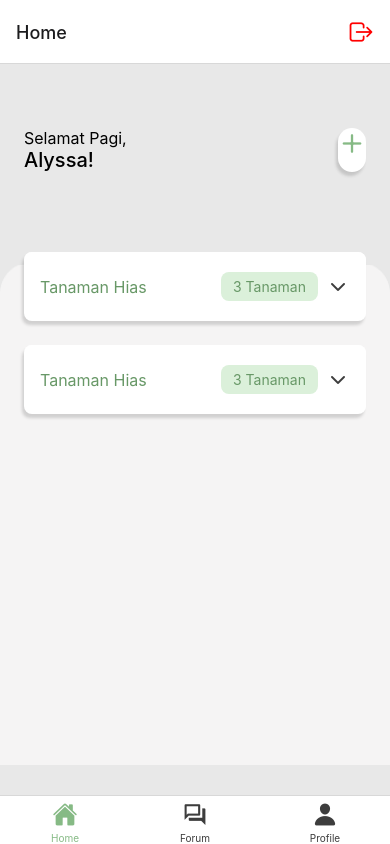
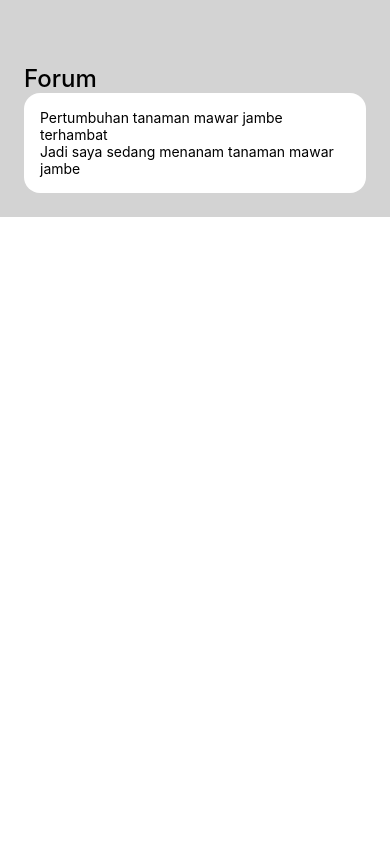
Before and after one commit to H8-FP-GreenSaver/Client, a React Native app in the folder GreenSaver/: screen /GreenSaver in a window 390 px wide. Built offline with nearby package versions, Linux system fonts and the light colour scheme.

Commit message:
feat: add forum [on progress]

```diff
--- a/GreenSaver/App.js
+++ b/GreenSaver/App.js
@@ -9,6 +9,7 @@ import PreSteps from "./screens/PreStepsScreen";
 import Steps from "./screens/StepsScreen";
 import PestsList from "./screens/PestsList";
 import PestDetail from "./screens/PestDetail";
+import ForumScreen from "./screens/ForumScreen";
 
 // import RegisterScreen from "./screens/RegisterPage";
 // import { createNativeStackNavigator } from "@react-navigation/native-stack";
@@ -17,10 +18,10 @@ import PestDetail from "./screens/PestDetail";
 
 export default function App() {
   return (
-    // <PestsList />
-    <AuthProvider>
-      <MainStack />
-    </AuthProvider>
+    <ForumScreen />
+    // <AuthProvider>
+    //   <MainStack />
+    // </AuthProvider>
     // <View style={styles.container}>
     //   <RegisterScreen />
     //   {/* <LoginScreen /> */}
--- a/GreenSaver/screens/ForumScreen.js
+++ b/GreenSaver/screens/ForumScreen.js
@@ -1,9 +1,38 @@
-import { Text, View } from "react-native";
+import { Pressable, Text, TouchableOpacity, View } from "react-native";
 
 export default function ForumScreen() {
+  const posts = [
+    {
+      userImage: "https://t3.ftcdn.net/jpg/01/73/51/90/360_F_173519074_pQtUUwh9wdgl9kvxHy1eHUL02yUjrqPW.jpg",
+      postTitle: "Pertumbuhan tanaman mawar jambe terhambat",
+      postDescription: "Jadi saya sedang menanam tanaman mawar jambe",
+      commentsAmount: 5
+    },
+    {
+      userImage: "https://t3.ftcdn.net/jpg/01/73/51/90/360_F_173519074_pQtUUwh9wdgl9kvxHy1eHUL02yUjrqPW.jpg",
+      postTitle: "Pertumbuhan tanaman mawar jambe terhambat",
+      postDescription: "Jadi saya sedang menanam tanaman mawar jambe",
+      commentsAmount: 5
+    },
+    {
+      userImage: "https://t3.ftcdn.net/jpg/01/73/51/90/360_F_173519074_pQtUUwh9wdgl9kvxHy1eHUL02yUjrqPW.jpg",
+      postTitle: "Pertumbuhan tanaman mawar jambe terhambat",
+      postDescription: "Jadi saya sedang menanam tanaman mawar jambe",
+      commentsAmount: 5
+    },
+  ];
+
   return (
-    <View>
-      <Text>Forum nih</Text>
-    </View>
-  );
+    <>
+      <View style={{ padding: 24, backgroundColor: "lightgray" }}>
+        <Text style={{ marginTop: 40, fontSize: 24, fontWeight: "500" }}>Forum</Text>
+        <TouchableOpacity>
+          <View style={{ backgroundColor: "white", padding: 16, borderRadius: 16 }}>
+            <Text>{posts[0].postTitle}</Text>
+            <Text>{posts[0].postDescription}</Text>
+          </View>
+        </TouchableOpacity>
+      </View>
+    </>
+  )
 }
```
